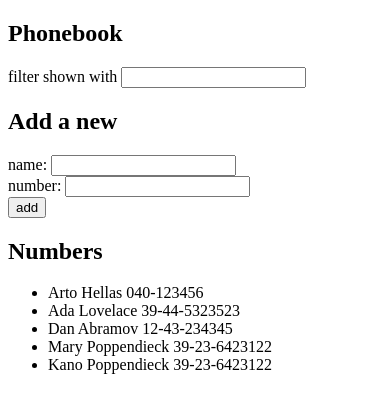
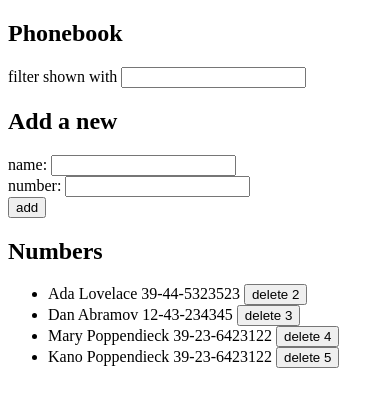
Before and after one commit to zsoolti8917/helsinki-fullstack, a React (Vite) app in the folder part2/phonebook/: page / in a window 390 px wide. Shown: the top 412 px of the page. Built offline with nearby package versions, Linux system fonts and the light colour scheme; data requests are answered from the project's data file.

Commit message:
Phonebook solution 2.14

```diff
--- a/part2/phonebook/db.json
+++ b/part2/phonebook/db.json
@@ -1,10 +1,5 @@
 {
   "persons": [
-    {
-      "name": "Arto Hellas",
-      "number": "040-123456",
-      "id": "1"
-    },
     {
       "name": "Ada Lovelace",
       "number": "39-44-5323523",
@@ -25,6 +20,5 @@
       "number": "39-23-6423122",
       "id": "5"
     }
-
   ]
 }
--- a/part2/phonebook/src/App.jsx
+++ b/part2/phonebook/src/App.jsx
@@ -2,7 +2,7 @@ import { useState, useEffect } from 'react'
 import Filter from './components/Filter.jsx'
 import PersonForm from './components/PersonForm.jsx'
 import Persons from './components/Persons.jsx'
-import { getAll, create } from './services/people.js'
+import { getAll, create, deletePerson } from './services/people.js'
 
 function App() {
   const [persons, setPersons] = useState([])
@@ -50,6 +50,18 @@ function App() {
     setSearch(event.target.value)
   }
 
+  const deleteHandleChange = (id) => {
+    if (window.confirm(`Delete person with id ${id}?`)) {
+      deletePerson(id).then(() => {
+        setPersons(persons.filter(person => person.id !== id))
+      }).catch(error => {
+        console.log(error)
+        alert(`The person with id ${id} was already deleted from the server`)
+        setPersons(persons.filter(person => person.id !== id))
+      })
+    }
+  }
+
   const notesToShow = (search === '') ? persons : persons.filter(person => person.name.toLowerCase().includes(search.toLowerCase()))
   return (
     <div>
@@ -60,7 +72,7 @@ function App() {
       <h2>Add a new</h2>
         <PersonForm handleSubmit={handleSubmit} handleInputChange={handleInputChange} handleInputNumChange={handleInputNumChange} name={newName} number={newNumber}/>
       <h2>Numbers</h2>
-        <Persons notesToShow={notesToShow} />
+        <Persons notesToShow={notesToShow} deleteHandleChange={deleteHandleChange} />
     </div>
   )
 }
--- a/part2/phonebook/src/components/Persons.jsx
+++ b/part2/phonebook/src/components/Persons.jsx
@@ -1,12 +1,13 @@
 import PropTypes from 'prop-types'
 
 
-const Persons = ({notesToShow}) => {
+const Persons = ({notesToShow, deleteHandleChange}) => {
   return (
     <ul>
     {notesToShow.map((person) => {
         return(
-          <li key={person.id}>{person.name} {person.number}</li>
+          <li key={person.id}>{person.name} {person.number} <button onClick={() => deleteHandleChange(person.id)}>delete {person.id} </button></li>
+
         )
       })}
     </ul>
--- a/part2/phonebook/src/services/people.js
+++ b/part2/phonebook/src/services/people.js
@@ -12,4 +12,9 @@ export const create = (newObject) => {
     return request.then(res => res.data)
 }
 
-export default { getAll, create }
+export const deletePerson = (id) => {
+    const request = axios.delete(`${baseUrl}/${id}`)
+    return request.then(res => res.data)
+}
+
+export default { getAll, create, deletePerson }
```
